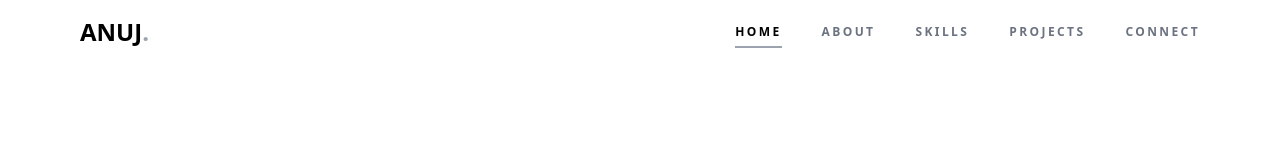
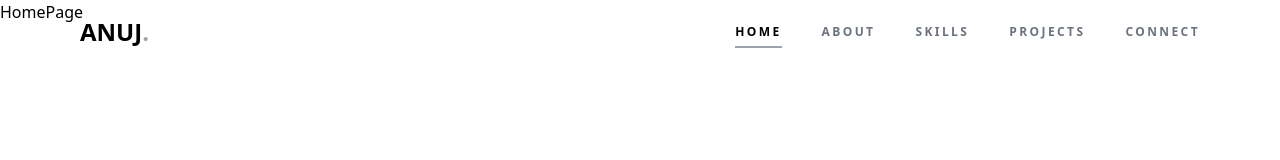
Before and after one commit to AnujHub03/Portfolio, a React (Vite) app: page / in a window 1280 px wide. Shown: the top 160 px of the page. Built offline with nearby package versions, Linux system fonts and the light colour scheme; a web font is replaced by a local one.

Commit message:
feat: creating Home page

```diff
--- /dev/null
+++ b/src/Components/HomePage.jsx
@@ -0,0 +1,9 @@
+import React from 'react'
+
+const Home = () => {
+  return (
+    <div>HomePage</div>
+  )
+}
+
+export default Home
--- a/src/Components/MainPage.jsx
+++ b/src/Components/MainPage.jsx
@@ -1,10 +1,15 @@
 import React from 'react'
 import Navbar from './Navbar'
+import Home from './HomePage'
 
 const MainPage = () => {
   return (
    <>
     <Navbar/>
+
+      <section id="home">
+        <Home/>
+      </section>
    </>
   )
 }
```
